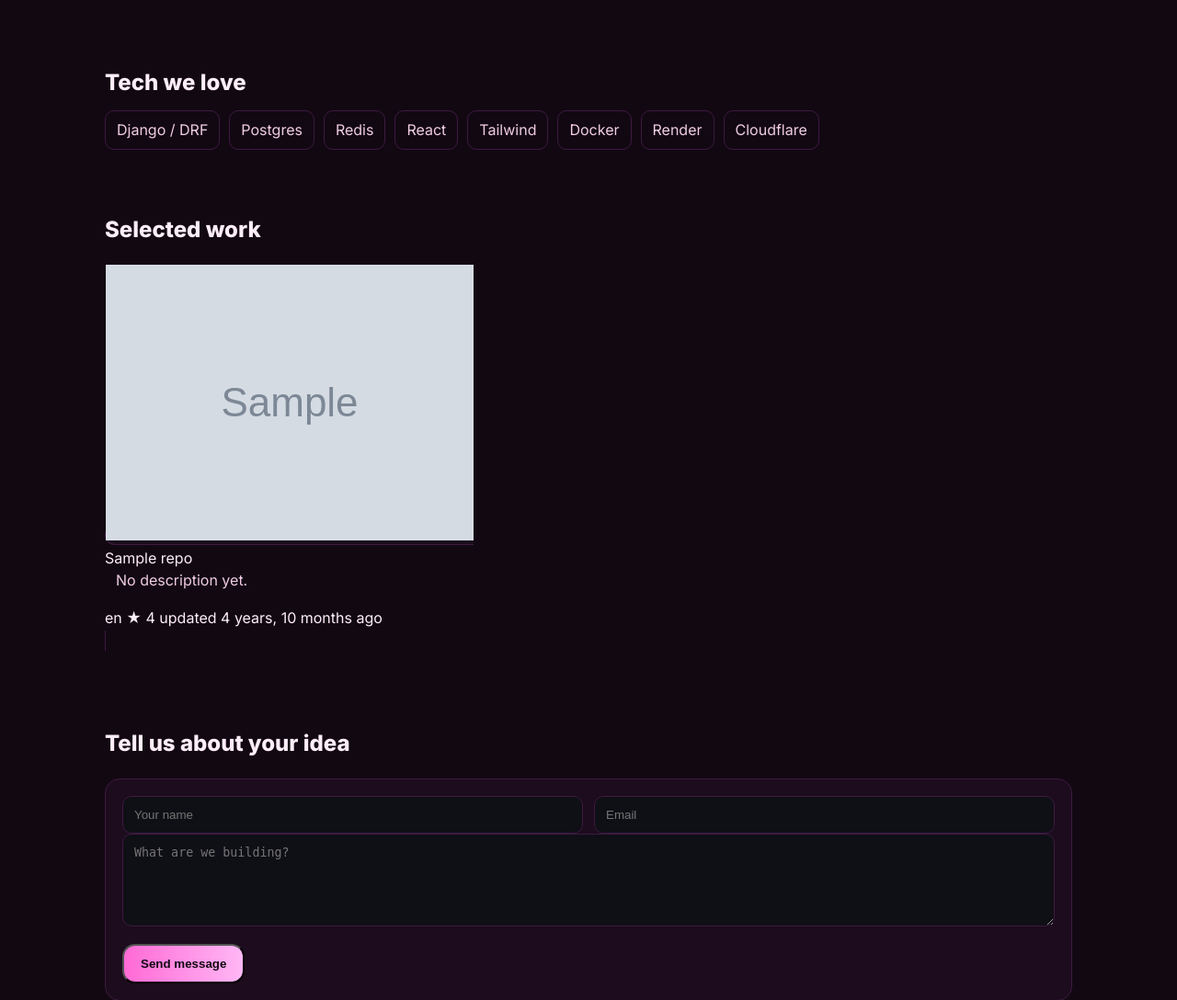
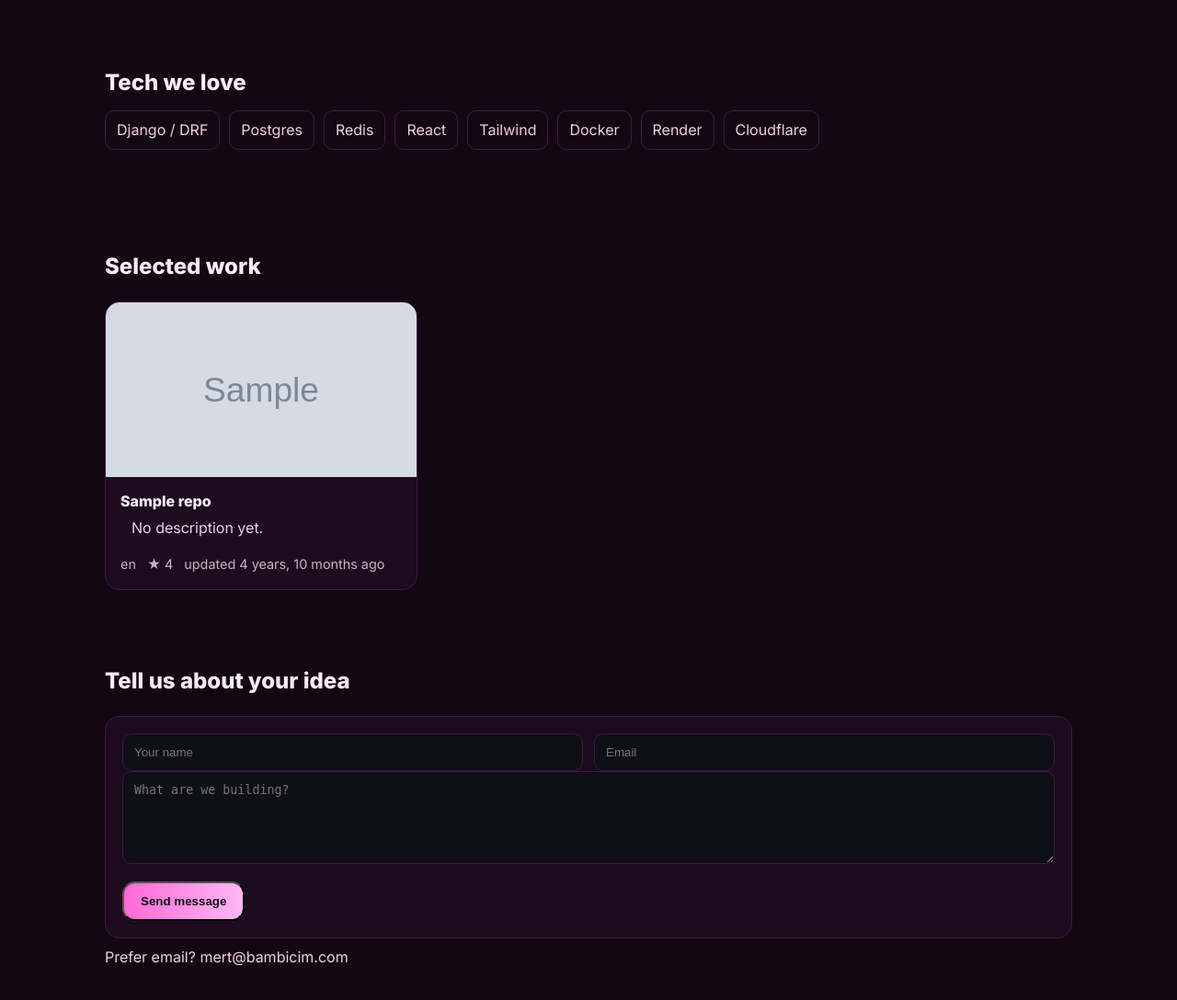
Before and after one commit to mertbayrakuni/Bambicim, a Django app: template templates/home.html in a window 1280 px wide. Shown: the part 705-1793 px from the top of the page at 92% size. Run offline with Django 5.2, Linux system fonts and the light colour scheme; the template is opened without the code that fills it: most values are stand-ins (such as "Sample title", 1, 10 or a date in 2020); grey boxes marked "Sample" are stand-in pictures.

Commit message:
v1.3.5 sytyling

```diff
--- a/Bambicim/settings.py
+++ b/Bambicim/settings.py
@@ -30,7 +30,7 @@ ALLOWED_HOSTS = [
     ".onrender.com",
     "127.0.0.1",
     "localhost",
-    "2b3ad55e01ce.ngrok-free.app",
+    "fd1e995b6dcb.ngrok-free.app",
 ]
 
 CSRF_TRUSTED_ORIGINS = [
--- a/core/static/css/style.css
+++ b/core/static/css/style.css
@@ -219,16 +219,6 @@ a {
     color: var(--muted)
 }
 
-.b-work {
-    margin-top: 8px
-}
-
-.b-work .grid3 {
-    display: grid;
-    grid-template-columns:repeat(3, 1fr);
-    gap: 16px
-}
-
 .card {
     border: 1px solid var(--line);
     border-radius: 14px;
@@ -239,13 +229,6 @@ a {
 
 .card:hover {
     transform: translateY(-2px)
-}
-
-.thumb {
-    height: 160px;
-    background-size: cover;
-    background-position: center;
-    filter: saturate(1.05)
 }
 
 .card h4 {
@@ -319,10 +302,6 @@ a {
     }
 
     .b-cards {
-        grid-template-columns:1fr
-    }
-
-    .b-work .grid3 {
         grid-template-columns:1fr
     }
 
@@ -419,3 +398,69 @@ body[data-theme="white"] {
 .cta, .ghost {
     border-radius: 14px;
 }
+
+.work-grid {
+    display: grid;
+    grid-template-columns: 1fr; /* phones: 1 column */
+    gap: 16px;
+}
+
+@media (min-width: 640px) {
+    .work-grid {
+        grid-template-columns: repeat(2, minmax(0, 1fr));
+    }
+}
+
+@media (min-width: 1024px) {
+    .work-grid {
+        grid-template-columns: repeat(3, minmax(0, 1fr));
+    }
+}
+
+.work-card {
+    display: flex;
+    flex-direction: column;
+    overflow: hidden;
+    border-radius: 16px;
+    background: var(--card);
+    border: 1px solid var(--line);
+    transition: transform .2s ease;
+}
+
+.work-card:hover {
+    transform: translateY(-2px);
+}
+
+.work-thumb {
+    width: 100%;
+    aspect-ratio: 16 / 9;
+    object-fit: cover;
+    display: block;
+}
+
+.work-card .card-body {
+    padding: 14px 16px 16px;
+}
+
+.work-title {
+    font-weight: 800;
+    margin: 0 0 4px;
+}
+
+.work-desc {
+    margin: 0;
+    color: var(--muted);
+}
+
+.work-meta {
+    display: flex;
+    gap: .75rem;
+    flex-wrap: wrap;
+    opacity: .75;
+    font-size: .9rem;
+    margin-top: .5rem;
+}
+
+.b-mt-xl {
+    margin-top: 40px;
+}
--- a/templates/home.html
+++ b/templates/home.html
@@ -51,7 +51,7 @@
         </ul>
     </section>
 
-    <section class="b-container b-mt-xl">
+    <section id="work" class="b-container b-mt-xl">
         <h2>Selected work</h2>
 
         <div class="work-grid">
@@ -93,7 +93,7 @@
                 </div>
             {% endif %}
         </form>
-        <p class="muted alt">Prefer email? <a href="mailto:mert@bambicim.com">mert@bambicim.com</a></p>
+        <p class="muted alt">Prefer email? <a href="mailto:ipek@bambicim.com">mert@bambicim.com</a></p>
     </section>
 
 {% endblock %}
```
